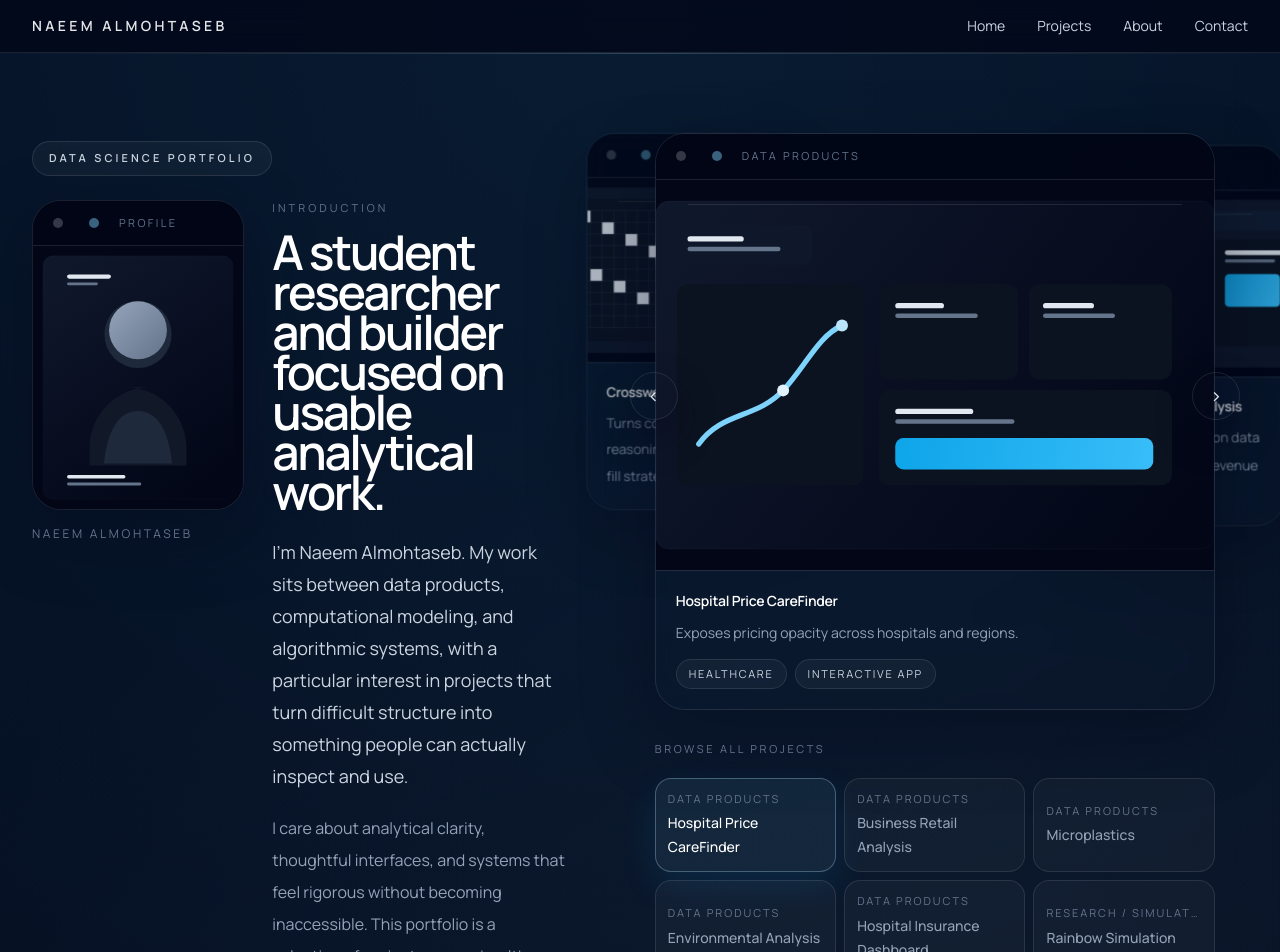
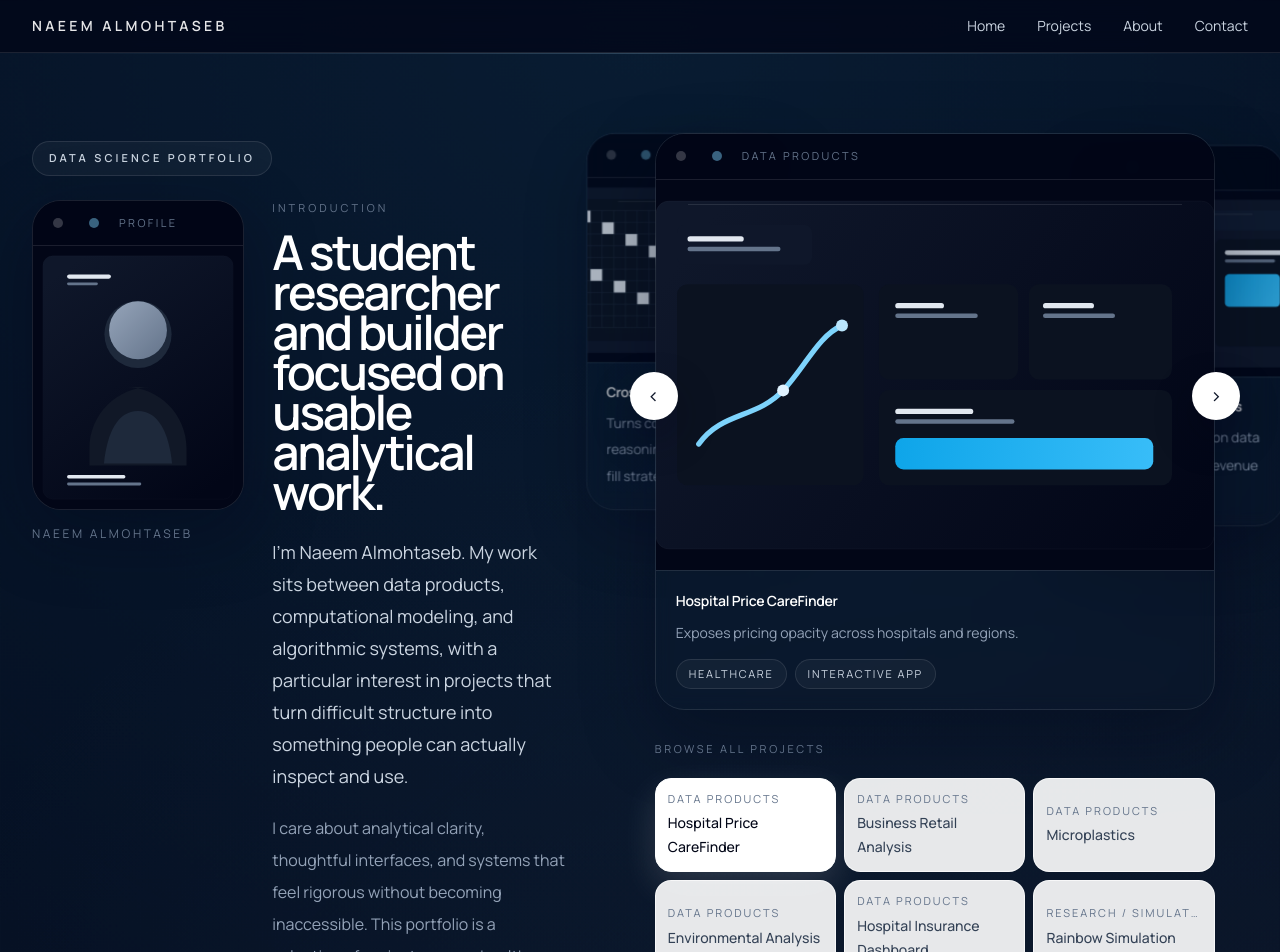
Before and after one commit to Naeemalmohtaseb/Portfolio, a React (Vite) app: page / in a window 1280 px wide. Shown: the top 952 px of the page. Built offline with nearby package versions, Linux system fonts and the light colour scheme.

Commit message:
added links

```diff
--- a/src/components/Hero.jsx
+++ b/src/components/Hero.jsx
@@ -230,7 +230,7 @@ function Hero() {
             type="button"
             whileTap={{ scale: 0.96 }}
             onClick={() => stepProject(-1)}
-            className="absolute left-2 top-[26%] z-40 hidden h-12 w-12 items-center justify-center rounded-full border border-white/10 bg-slate-950/88 text-xl text-slate-200 shadow-[0_18px_40px_rgba(2,6,23,0.32)] transition hover:border-white/20 hover:bg-slate-900 lg:inline-flex"
+            className="absolute left-2 top-[26%] z-40 hidden h-12 w-12 items-center justify-center rounded-full border border-white/70 bg-white text-xl text-slate-900 shadow-[0_18px_40px_rgba(2,6,23,0.32)] transition hover:-translate-y-0.5 hover:bg-slate-100 lg:inline-flex"
             aria-label="Previous project"
           >
             &lsaquo;
@@ -240,7 +240,7 @@ function Hero() {
             type="button"
             whileTap={{ scale: 0.96 }}
             onClick={() => stepProject(1)}
-            className="absolute right-2 top-[26%] z-40 hidden h-12 w-12 items-center justify-center rounded-full border border-white/10 bg-slate-950/88 text-xl text-slate-200 shadow-[0_18px_40px_rgba(2,6,23,0.32)] transition hover:border-white/20 hover:bg-slate-900 lg:inline-flex"
+            className="absolute right-2 top-[26%] z-40 hidden h-12 w-12 items-center justify-center rounded-full border border-white/70 bg-white text-xl text-slate-900 shadow-[0_18px_40px_rgba(2,6,23,0.32)] transition hover:-translate-y-0.5 hover:bg-slate-100 lg:inline-flex"
             aria-label="Next project"
           >
             &rsaquo;
@@ -275,11 +275,15 @@ function Hero() {
                   onClick={() => showProject(index)}
                   className={`rounded-[1rem] border px-3 py-3 text-left transition ${
                     index === activeIndex
-                      ? 'border-sky-200/30 bg-sky-300/[0.08] text-white shadow-[0_14px_35px_rgba(14,165,233,0.12)]'
-                      : 'border-white/10 bg-white/[0.03] text-slate-400 hover:border-white/20 hover:bg-white/[0.05] hover:text-slate-200'
+                      ? 'border-white bg-white text-slate-950 shadow-[0_14px_35px_rgba(255,255,255,0.14)]'
+                      : 'border-white/70 bg-white/90 text-slate-700 hover:-translate-y-0.5 hover:bg-white hover:text-slate-950'
                   }`}
                 >
-                  <p className="truncate text-[11px] uppercase tracking-[0.18em] text-slate-500">
+                  <p
+                    className={`truncate text-[11px] uppercase tracking-[0.18em] ${
+                      index === activeIndex ? 'text-slate-500' : 'text-slate-500'
+                    }`}
+                  >
                     {project.category}
                   </p>
                   <p className="mt-1 text-sm font-medium leading-6">
--- a/src/data/projects.js
+++ b/src/data/projects.js
@@ -35,7 +35,7 @@ export const projects = [
     atAGlance: ['Healthcare', 'Interactive App', 'Geographic Comparison'],
     whyItMatters: 'Exposes pricing opacity across hospitals and regions.',
     image: '/projects/hospital-carefinder.svg',
-    liveUrl: 'https://example.com/hospital-carefinder',
+    liveUrl: 'https://hospital-insurance-six.vercel.app/#',
     githubUrl: 'https://github.com/yourusername/hospital-carefinder',
     tags: ['Healthcare Pricing', 'Research + Product', 'Decision Tool'],
   },
@@ -54,7 +54,7 @@ export const projects = [
     atAGlance: ['Dashboard', 'Segmentation', 'Revenue Analysis'],
     whyItMatters: 'Turns raw transaction data into retention and revenue strategy.',
     image: '/projects/business-retail-analysis.svg',
-    liveUrl: 'https://example.com/business-retail-analysis',
+    liveUrl: 'https://retail-delta-five.vercel.app/',
     githubUrl: 'https://github.com/yourusername/business-retail-analysis',
     tags: ['Retail', 'Decision Support', 'Customer Analysis'],
   },
@@ -73,7 +73,7 @@ export const projects = [
     atAGlance: ['Environmental', 'Inference', 'Public Health'],
     whyItMatters: 'Makes ecological signal and uncertainty visible at the same time.',
     image: '/projects/microplastics.svg',
-    liveUrl: 'https://example.com/microplastics',
+    liveUrl: 'https://www.microplastichealthregression.xyz/',
     githubUrl: 'https://github.com/yourusername/microplastics',
     tags: ['Microplastics', 'Uncertainty-Aware', 'Environmental Data'],
   },
@@ -92,7 +92,7 @@ export const projects = [
     atAGlance: ['Geospatial', 'Policy Analysis', 'Vulnerability'],
     whyItMatters: 'Maps gaps between environmental burden and who gets represented.',
     image: '/projects/environmental-analysis.svg',
-    liveUrl: 'https://example.com/environmental-analysis',
+    liveUrl: 'https://environmental-policies.vercel.app/',
     githubUrl: 'https://github.com/yourusername/environmental-analysis',
     tags: ['Environmental Justice', 'Spatial Analysis', 'Policy-Relevant'],
   },
```
